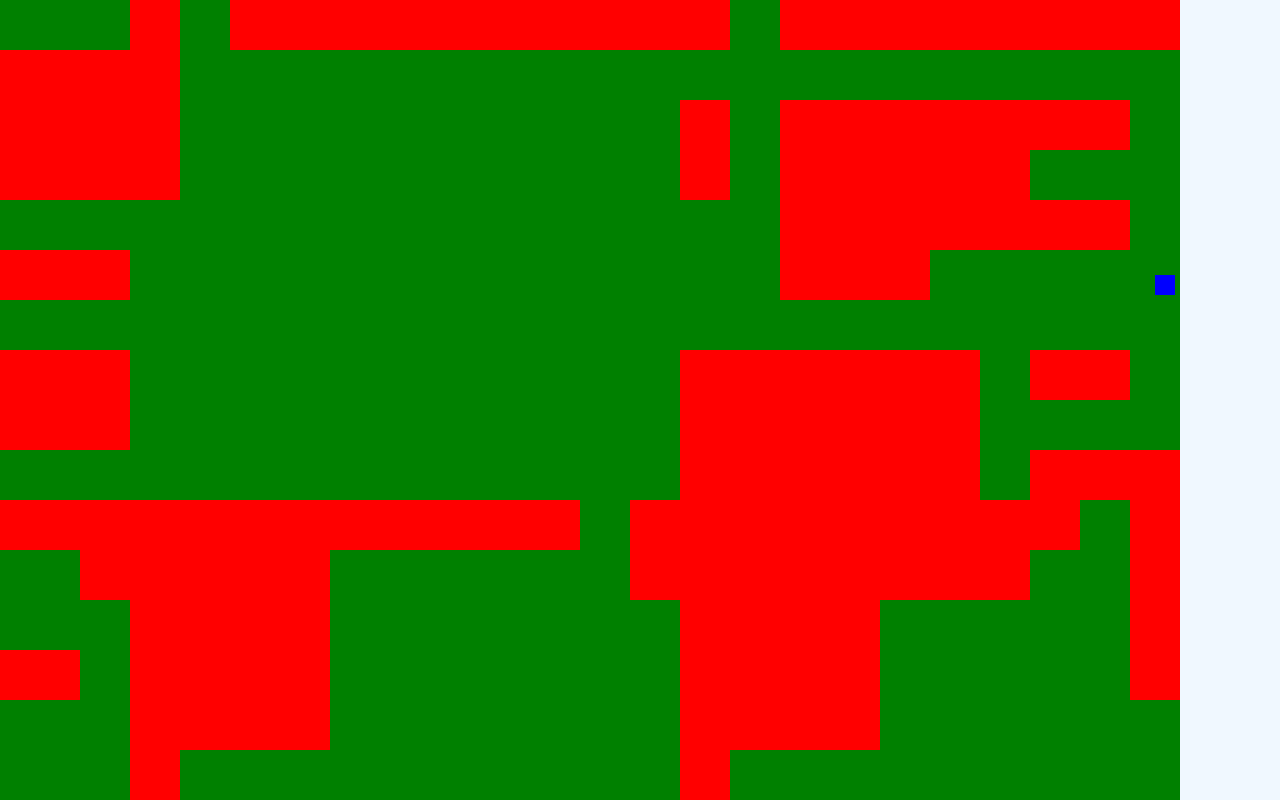
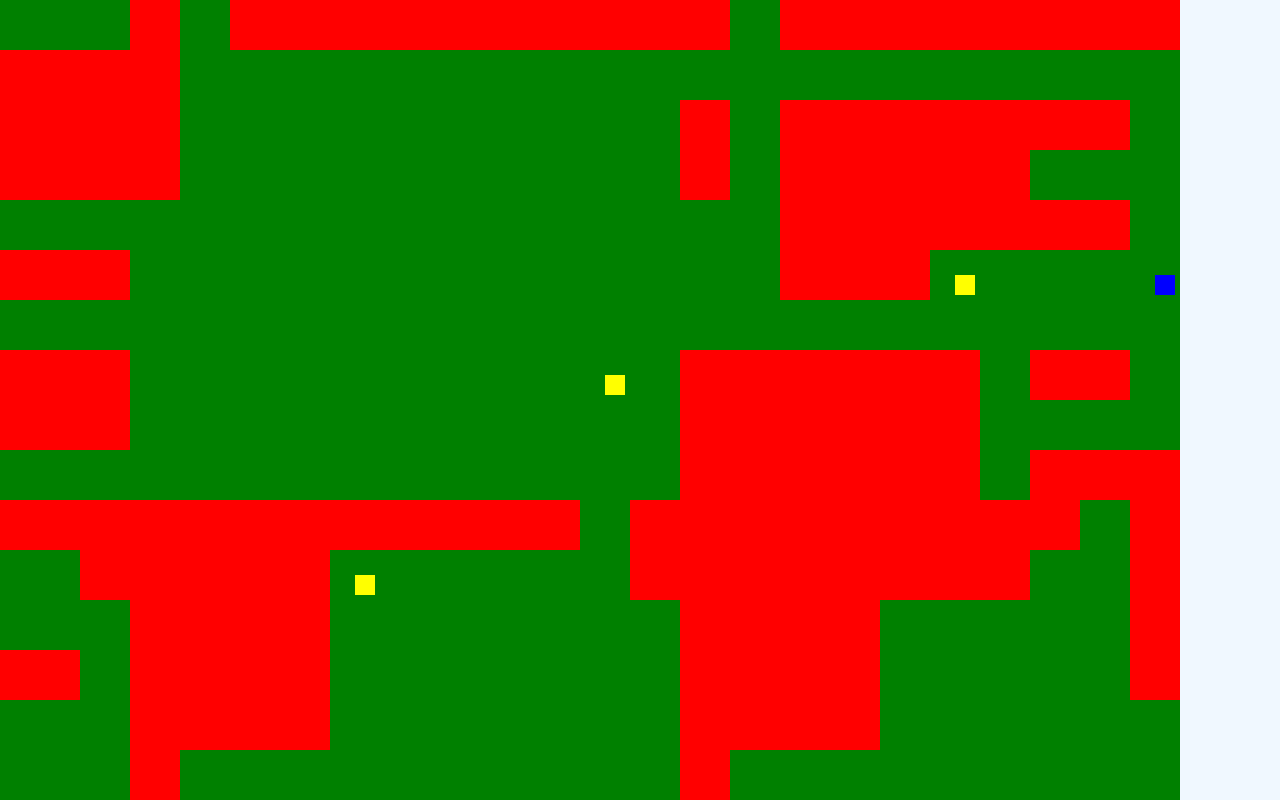
Before and after one commit to theGreatKyle1994/project-alpha, a React (Vite) app in the folder client/: page /game in a window 1280 px wide. Shown: the top 800 px of the page. Built offline with nearby package versions, Linux system fonts and the light colour scheme.

Commit message:
add enemies to map and associate classes

```diff
--- a/client/src/components/core/GameCore.jsx
+++ b/client/src/components/core/GameCore.jsx
@@ -1,5 +1,6 @@
 import Engine from "./engine/Engine";
 import useMap from "../../hooks/useMap";
+import useEnemies from "../../hooks/useEnemies";
 import useControlEvents from "../../hooks/useControlEvents";
 import { useContext, useMemo } from "react";
 import { globalContext } from "../../App";
@@ -10,13 +11,15 @@ import { globalContext } from "../../App";
 const GameCore = () => {
   const { player, setPlayer } = useContext(globalContext);
   const map = useMap(3, 2);
+  // Grabbing enemy info
+  const [enemies, setEnemies] = useEnemies(map.openSpace);
   // Memoized spawn location, if this isnt set, th eplayer will jump
   // around the map every time anything in the Player class is set in state
-  useMemo(() => player.instance.findSpawn("random", map), []);
+  useMemo(() => player.instance.findSpawn("random", map.openSpace), []);
   // Creation of the event listeners needed for controls
   useControlEvents(player.instance);
 
-  return <Engine map={map} player={player.instance} />;
+  return <Engine map={map} player={player.instance} enemies={enemies} />;
 };
 
 export default GameCore;
--- a/client/src/components/core/engine/Engine.jsx
+++ b/client/src/components/core/engine/Engine.jsx
@@ -1,7 +1,7 @@
 import { useRef, useEffect } from "react";
 import "../../../css/engine/engine.css";
 
-const Engine = ({ map, player }) => {
+const Engine = ({ map, player, enemies }) => {
   const canvasRef = useRef(null);
 
   useEffect(() => {
@@ -14,6 +14,9 @@ const Engine = ({ map, player }) => {
       ctx.clearRect(0, 0, canvas.width, canvas.height);
       map.renderMap(ctx);
       player.render(ctx, map.walls, canvas);
+      enemies.forEach((enemy) => {
+        enemy.instance.render(ctx, [player, ...map.walls], canvas);
+      });
       frameId = requestAnimationFrame(update);
     };
 
@@ -22,7 +25,7 @@ const Engine = ({ map, player }) => {
     return () => {
       cancelAnimationFrame(frameId);
     };
-  }, []);
+  }, [player, map, enemies]);
 
   return (
     <div id="game-container">
--- a/client/src/entities/Instance.js
+++ b/client/src/entities/Instance.js
@@ -70,7 +70,7 @@ class Instance {
         break;
     }
     // We update the instance then check for collision on new position
-    this.update();
+    if (!this.isStatic) this.update();
     if (targets) this.checkCollision(targets, canvas);
   }
   // Our collision routing function
@@ -114,12 +114,17 @@ class Instance {
   }
   // Our method used to have our instance react after colliding
   handleCollision(target) {
+    console.log("collided");
     if (!this.usePhysics) {
       // Pushing back a few pixels to prevent collision vacuum
       this.pos.x -= this.speed.x;
       this.pos.y -= this.speed.y;
+      target.pos.x -= target.speed.x;
+      target.pos.y -= target.speed.y;
       this.speed.x = 0;
       this.speed.y = 0;
+      target.speed.x = 0;
+      target.speed.y = 0;
     } else {
       // Calc the collision vector
       const vCollision = {
@@ -251,6 +256,25 @@ class Instance {
         break;
     }
   }
+  // Spawn point algo
+  findSpawn(spawnType, openSpace) {
+    switch (spawnType) {
+      // Random based on free space
+      case "random": {
+        const openSpacesLength = openSpace.length;
+        const tileChoice =
+          openSpace[Math.floor(Math.random() * openSpacesLength)];
+        // Grabbing center point of chosen tile
+        this.pos.x = tileChoice.pos.x + tileChoice.size.x / 2;
+        this.pos.y = tileChoice.pos.y + tileChoice.size.y / 2;
+        // Setting spawn point for map movement
+        this.spawnPoint = this.pos;
+        return this.spawnPoint;
+      }
+      default:
+        break;
+    }
+  }
 }
 
 export default Instance;
--- /dev/null
+++ b/client/src/entities/enemy/EnemyInstance.js
@@ -0,0 +1,9 @@
+import Instance from "../Instance";
+
+class EnemyInstance extends Instance {
+  constructor(id, type, options) {
+    super(id, type, options);
+  }
+}
+
+export default EnemyInstance;
--- a/client/src/entities/player/PlayerInstance.js
+++ b/client/src/entities/player/PlayerInstance.js
@@ -7,25 +7,6 @@ class PlayerInstance extends Instance {
     this.keyObj = { w: false, a: false, s: false, d: false, alt: false };
   }
 
-  // Spawn point algo
-  findSpawn(spawnType, map) {
-    switch (spawnType) {
-      // Random based on free space
-      case "random": {
-        const openSpacesLength = map.openSpace.length;
-        const tileChoice =
-          map.openSpace[Math.floor(Math.random() * openSpacesLength)];
-        // Grabbing center point of chosen tile
-        this.pos.x = tileChoice.pos.x + tileChoice.size.x / 2;
-        this.pos.y = tileChoice.pos.y + tileChoice.size.y / 2;
-        // Setting spawn point for map movement
-        this.spawnPoint = this.pos;
-        return this.spawnPoint;
-      }
-      default:
-        break;
-    }
-  }
   // method used to change which direction the shape is going based on key input
   checkMovement(e) {
     // modification of keyObj to input booleans based on key press
--- /dev/null
+++ b/client/src/hooks/useEnemies.js
@@ -0,0 +1,30 @@
+import { useState, useMemo, useEffect } from "react";
+import Enemy from "../entities/enemy/Enemy";
+import EnemyInstance from "../entities/enemy/EnemyInstance";
+
+const useEnemies = (openSpawns) => {
+  const [enemies, setEnemies] = useState([]);
+  useEffect(() => {
+    const newList = [];
+    for (let i = 0; i < 5; i++) {
+      const newEnemy = new Enemy("Enemy", 100, 5);
+      newEnemy.setInstance(
+        new EnemyInstance(newEnemy.id, "box", {
+          size: { x: 20, y: 20 },
+          speed: { x: 0, y: 0, actual: 2 },
+          color: "yellow",
+          useCollision: true,
+        })
+      );
+      newEnemy.instance.findSpawn("random", openSpawns);
+      newList.push(newEnemy);
+    }
+    setEnemies(newList);
+  }, []);
+
+  useEffect(() => console.log(enemies), [enemies]);
+
+  return [enemies, setEnemies];
+};
+
+export default useEnemies;
```
